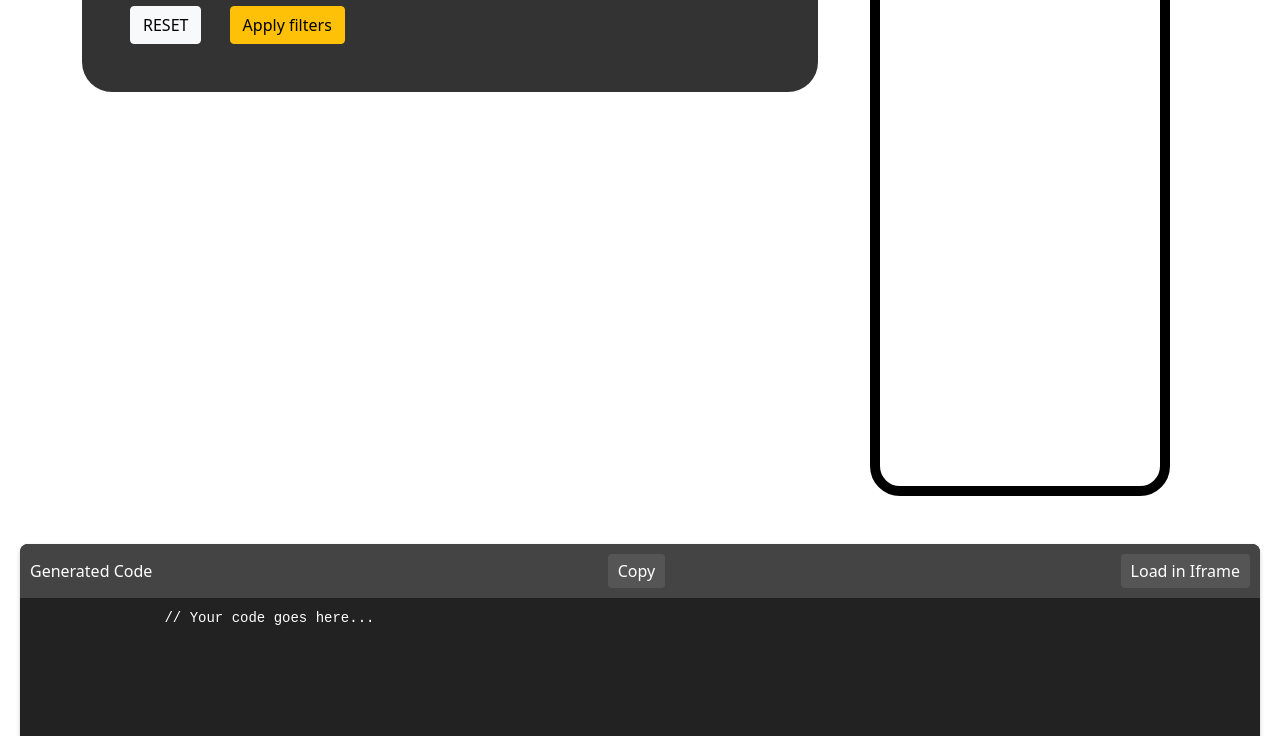
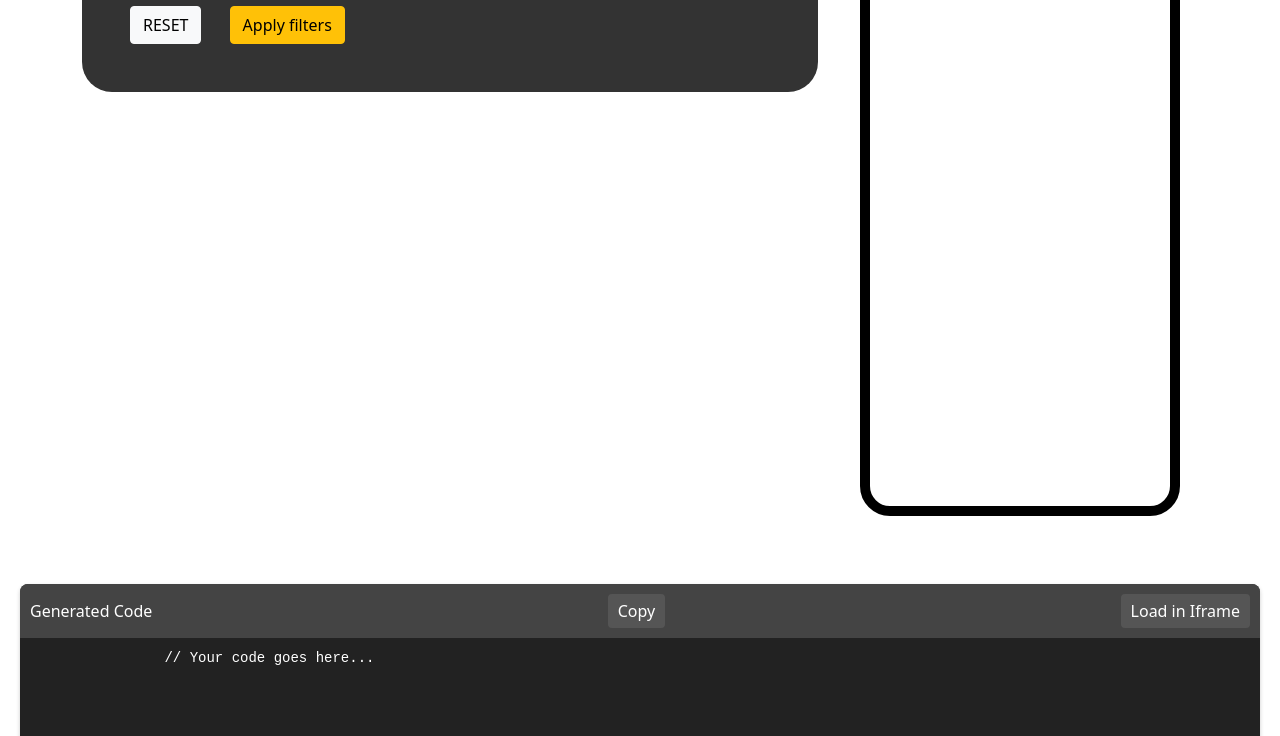
Before and after one commit to vaibhavavi1003/JitsVaibhavTestWeb, a plain HTML site: page inapp.html in a window 1280 px wide. Shown: the part 488-1224 px from the top of the page. Drawn offline with Linux system fonts and the light colour scheme.

Commit message:
Update inappstyles.css

```diff
--- a/css/inappstyles.css
+++ b/css/inappstyles.css
@@ -65,17 +65,21 @@ main {
 }
 
 .phone-preview {
+    display: flex;
+    justify-content: center;
+    align-items: center;
     width: 100%;
-    text-align: center;
+    padding: 20px 0;
 }
 
 .phone-frame {
-    width: 300px;
+    width: 90%; /* Adjusting width for better scaling */
+    max-width: 350px; /* Limiting maximum size */
     height: 600px;
     border: 10px solid black;
     border-radius: 30px;
     background-color: #fff;
-    margin: 0 auto;
+    margin: auto;
     overflow: hidden;
     position: relative;
 }
@@ -84,10 +88,11 @@ main {
     width: 100%;
     height: 100%;
     border: none;
-    position: absolute; /* Add this line */
-    top: 0; /* Add this line */
-    left: 0; /* Add this line */
+    position: absolute;
+    top: 0;
+    left: 0;
 }
+
 
 .filters {
     background-color: #333;
```
